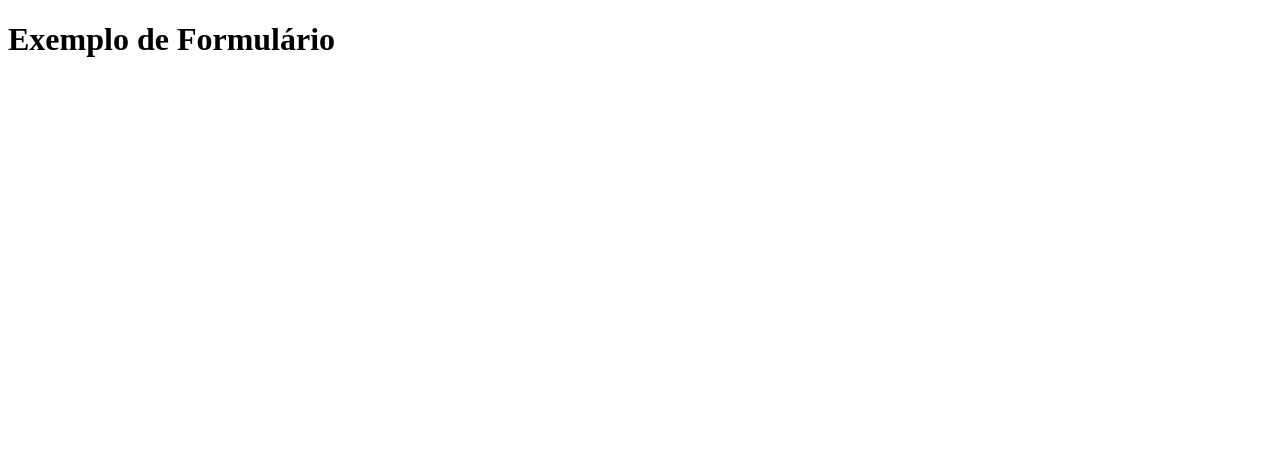
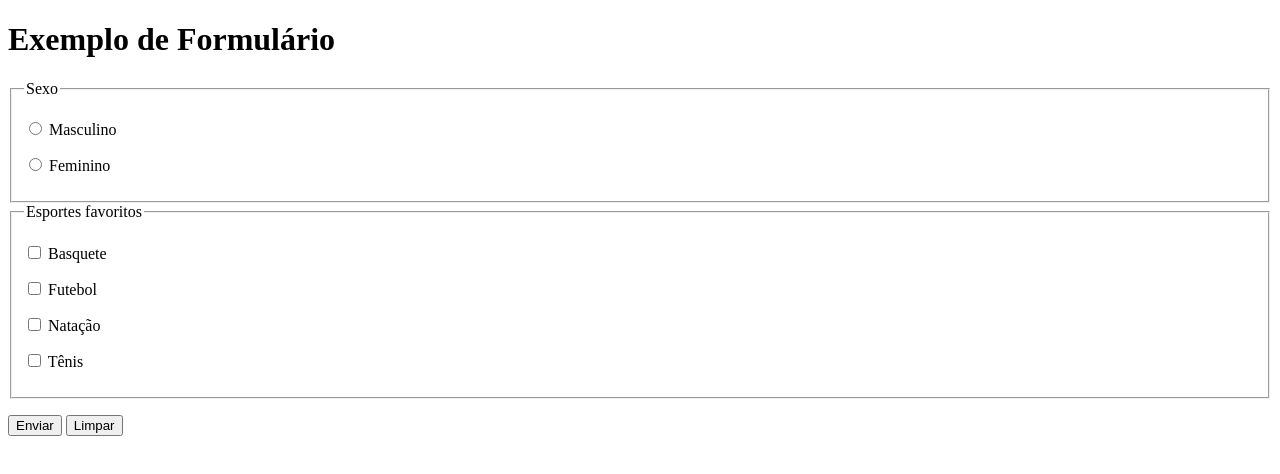
Before and after one commit to joaogabrieldm/html-css, a plain HTML site: page exercícios/ex025/form005.html in a window 1280 px wide. Drawn offline with Linux system fonts and the light colour scheme.

Commit message:
Exercício 05

```diff
--- a/exercícios/ex025/form005.html
+++ b/exercícios/ex025/form005.html
@@ -7,5 +7,41 @@
 </head>
 <body>
     <h1>Exemplo de Formulário</h1>
+    <form action="cadastro.php">
+        <fieldset>
+            <legend>Sexo</legend>
+                <p>
+                    <input type="radio" name="sexo" id="imas">
+                    <label for="imas"> Masculino</label>
+                </p>
+                <p>
+                    <input type="radio" name="sexo" id="ifem">
+                    <label for="ifem"> Feminino</label>
+                </p>
+        </fieldset>
+        <fieldset>
+            <legend>Esportes favoritos</legend>
+            <p>
+                <input type="checkbox" name="basquete" id="ibas">
+                <label for="ibas"> Basquete</label>
+            </p>
+            <p>
+                <input type="checkbox" name="futebol" id="ifut">
+                <label for="ifut"> Futebol</label>
+            </p>
+            <p>
+                <input type="checkbox" name="natação" id="inat">
+                <label for="inat"> Natação</label>
+            </p>
+            <p>
+                <input type="checkbox" name="tênis" id="iten">
+                <label for="iten"> Tênis</label>
+            </p>
+        </fieldset>
+        <p>
+            <input type="submit" value="Enviar">
+            <input type="reset" value="Limpar">
+        </p>
+    </form>
 </body>
 </html>
```
